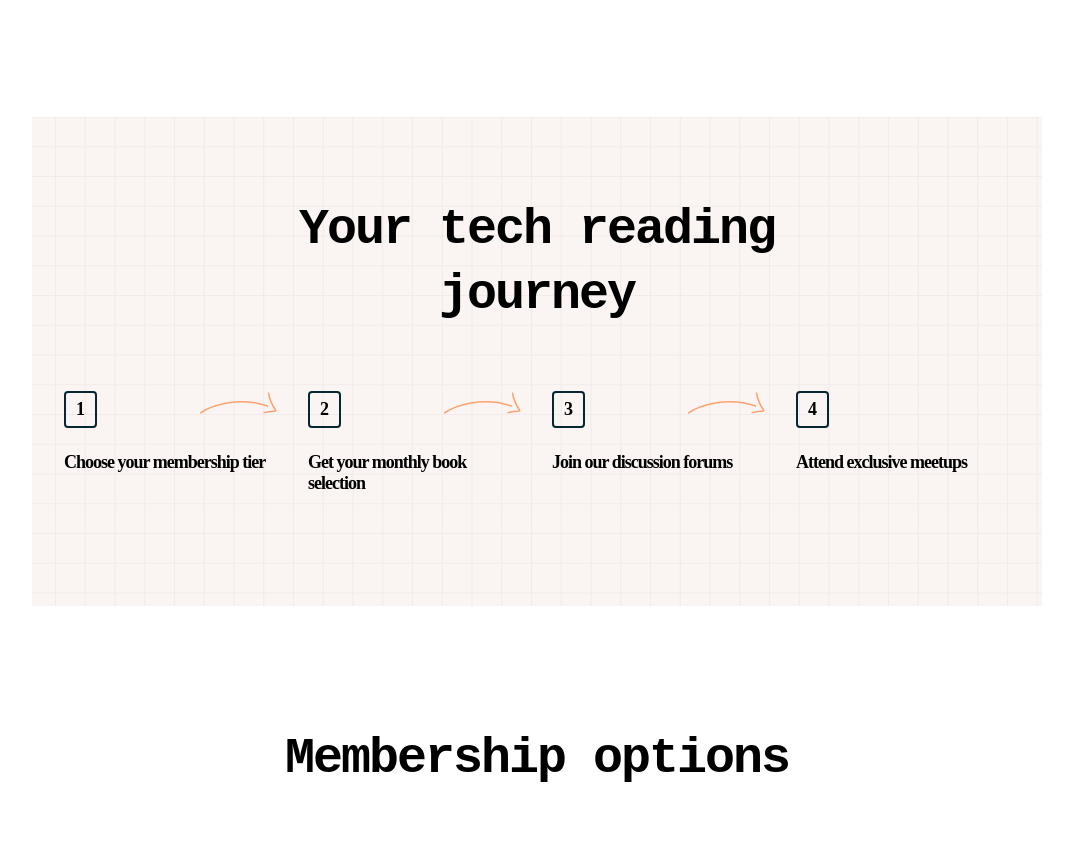
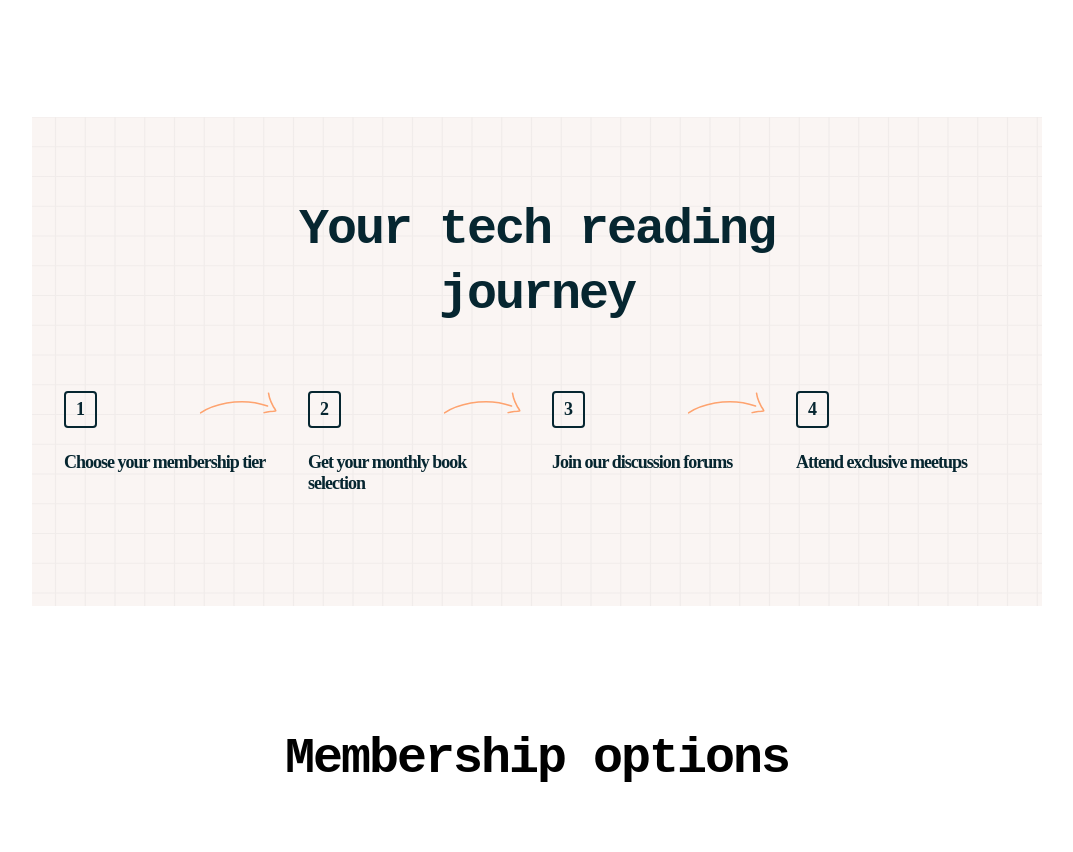
Before and after one commit to MartynaGit/book, a plain HTML site: page index.html in a window 1280 px wide. Shown: the part 2004-2856 px from the top of the page, without its empty margins (103-1176 px from the left). Drawn offline with Linux system fonts and the light colour scheme; a web font is replaced by a local one.

Commit message:
change color font

```diff
--- a/sass/main.scss
+++ b/sass/main.scss
@@ -129,6 +129,7 @@ body {
 		background-color: $beige;
 		background-image: url('../img/pattern-light-bg.svg');
 		padding: 6.4rem 1.6rem;
+        color: $dark-color;
 	}
 
 	&__heading {
@@ -451,7 +452,7 @@ body {
 	}
 }
 
-@media (min-width: 1200px) {
+@media (min-width: 1024px) {
 	.header {
 		&__contain {
 			display: grid;
```
Also changed, not shown: css/main.css, 1 other file.
